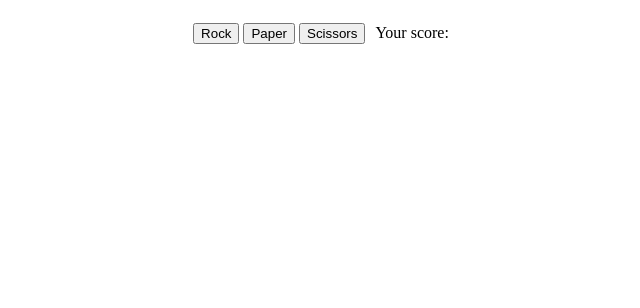
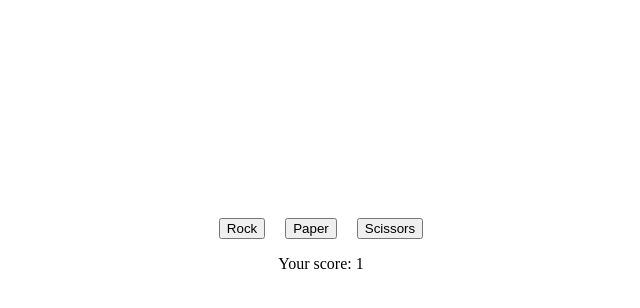
Before and after one commit to SuperPsycho4347/rock-paper-scissors, a plain HTML site: page index.html in a window 1280 px wide. Both pictures are taken after a click on the element "Rock Paper Scissors". Shown: the whole page, without its empty margins (319-959 px from the left). Drawn offline with Linux system fonts and the light colour scheme.

Commit message:
made sure, that game works correctly.

```diff
--- a/css/style.css
+++ b/css/style.css
@@ -1,12 +1,14 @@
 .container {
+    display: flex;
+    flex-direction: column;
+    justify-content: center;
+    align-items: center;
+}
+
+#btns {
     display: flex;
     justify-content: center;
     align-items: center;
-    margin: auto;
-    gap: 10px;
+    gap: 20px;
+    margin-top: 210px;
 }
-
-.btns {
-    align-items: center;
-    align-items: center;
-}
--- a/index.html
+++ b/index.html
@@ -14,7 +14,7 @@
             <button id="scissors">Scissors</button>
         </div>
         <div id="result">
-            <p>Your score: </p>
+            <p class="score-para">Your score: </p>
         </div>
     </div>
     <script src="js/script.js"></script>
--- a/js/script.js
+++ b/js/script.js
@@ -26,7 +26,8 @@ const btnContainer = document.getElementById("btns")
 let i = 0
 
 // Variable for scores
-let humanScore, computerScore = 0
+let humanScore = 0, computerScore = 0
+const gameScore = document.querySelector(".score-para");
 
 // Variable for round count
 let roundCount = 0;
@@ -64,9 +65,11 @@ btnContainer.addEventListener("click", (event) => {
 function checkScore() {
     if (humanScore > computerScore) {
         console.log("Congratulations! You're the winner!");
+        alert("Congrats, you won.")
     }
     else {
         console.log("Welp, you lost!");
+        alert("Womp, womp! You lost.")
     }
 }
 
@@ -136,6 +139,8 @@ function playGame(humanChoice, computerChoice) {
 
     playRound(humanChoice, computerChoice)
     roundCount = roundCount + 1;
+    gameScore.textContent = `Your score: ${humanScore}`
+
     if(roundCount == 5) {
         checkScore();
     }
```
